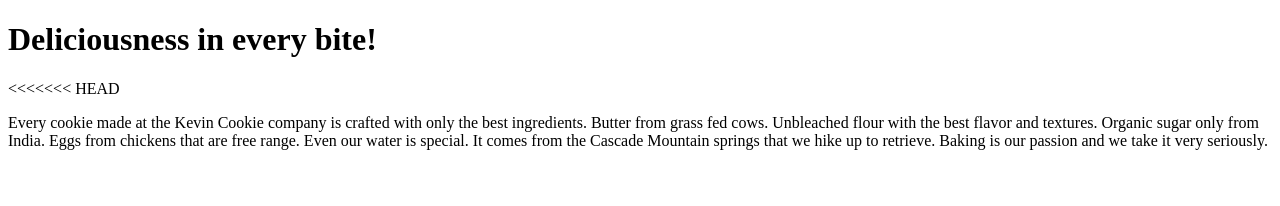
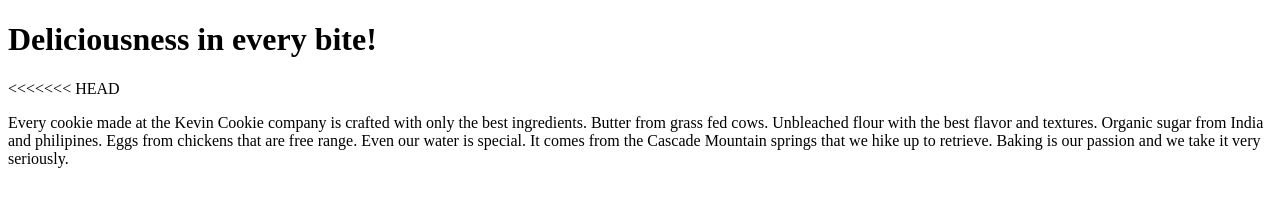
Before and after one commit to jash-2601/Kevincookie.com, a plain HTML site: page index.htm in a window 1280 px wide. Drawn offline with Linux system fonts and the light colour scheme.

Commit message:
Update index.htm

```diff
--- a/index.htm
+++ b/index.htm
@@ -4,7 +4,7 @@
 
 <h1>Deliciousness in every bite!</h1>
 <<<<<<< HEAD
-<p>Every cookie made at the Kevin Cookie company is crafted with only the best ingredients. Butter from grass fed cows. Unbleached flour with the best flavor and textures. Organic sugar only from India. Eggs from chickens that are free range. Even our water is special. It comes from the Cascade Mountain springs that we hike up to retrieve. Baking is our passion and we take it very seriously.</p>
+<p>Every cookie made at the Kevin Cookie company is crafted with only the best ingredients. Butter from grass fed cows. Unbleached flour with the best flavor and textures. Organic sugar from India and philipines. Eggs from chickens that are free range. Even our water is special. It comes from the Cascade Mountain springs that we hike up to retrieve. Baking is our passion and we take it very seriously.</p>
 
 
 </body>
```
